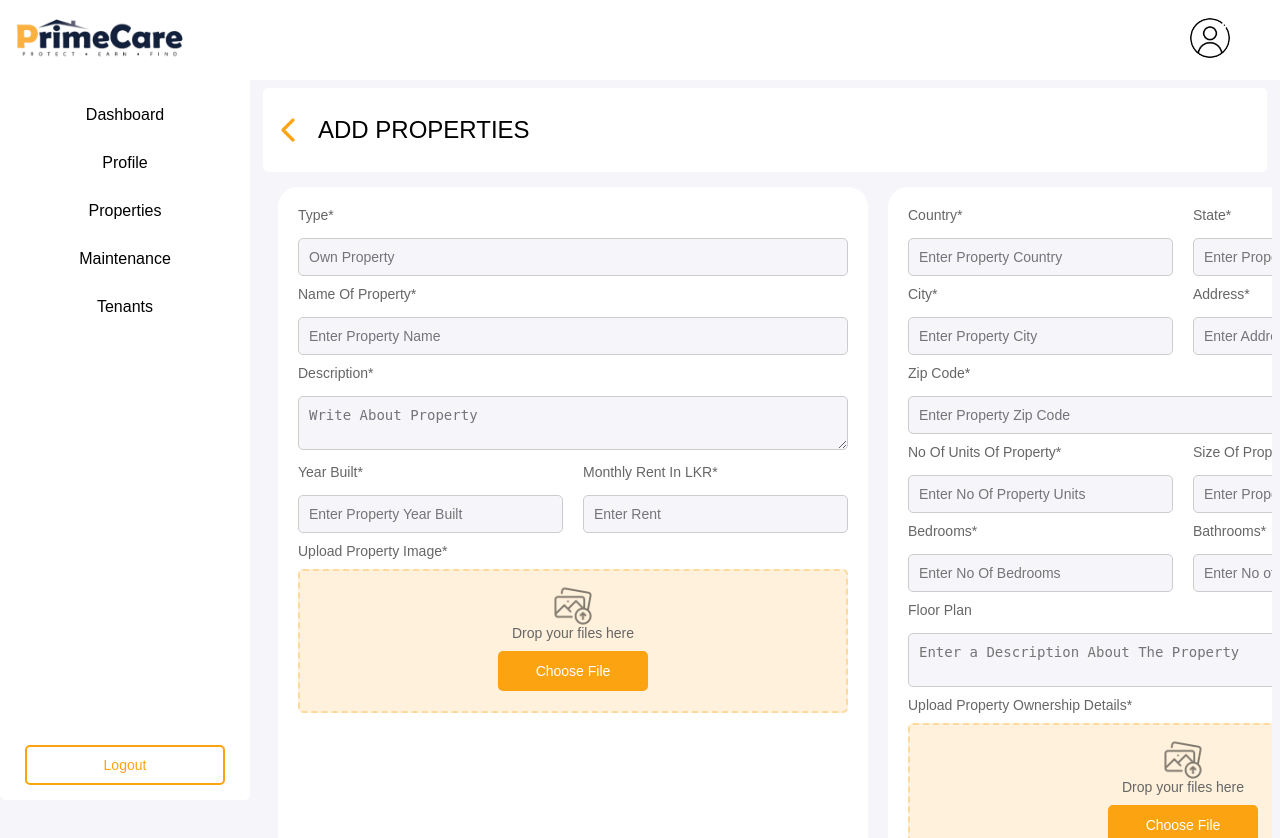
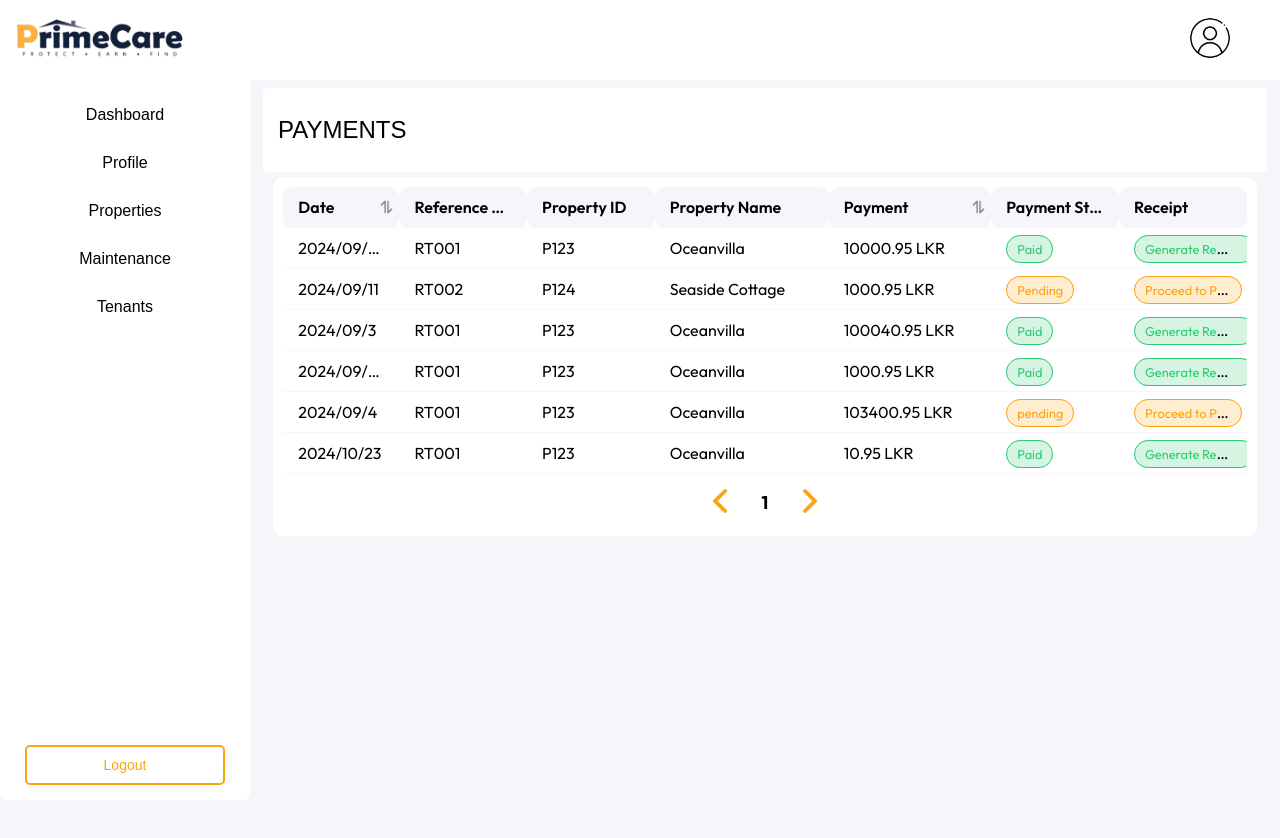
Before and after one commit to janithprabashrk/PrimeCare_php_mvc, a PHP site: page /php_mvc_backend/userhome in a window 1280 px wide. Run offline with PHP 8.4, Linux system fonts and the light colour scheme; some libraries are stand-ins or nearby versions.

Commit message:
Create: [PRI - 43] Payments tab for Customer

```diff
--- /dev/null
+++ b/app/views/customer/payments.view.php
@@ -0,0 +1,295 @@
+<!-- <div class="user_view-menu-bar">
+    <h2>payments</h2>
+</div>
+
+
+<div class="financial-details-container">
+    <table class="listing-table-for-customer-payments">
+        <thead>
+            <tr>
+                <th class="extra-space sortable" id="date-header">
+                    Date
+                    <img src="<?= ROOT ?>/assets/images/sort.png" alt="sort">
+                </th>
+                <th>Reference Number</th>
+                <th>Property ID</th>
+                <th>Property Name</th>
+                <th class="sortable" id="earnings-header">
+                    Payment
+                    <img src="<?= ROOT ?>/assets/images/sort.png" alt="sort">
+                </th>
+                <th>Payment Status</th>
+                <th>Receipt</th>
+            </tr>
+        </thead>
+        <tbody>
+            <tr data-href="">
+                <td>2024/09/2</td>
+                <td>RT001</td>
+                <td>P123</td>
+                <td>Oceanvilla</td>
+                <td>10000.95 LKR</td>
+                <td><span class="border-button-sm green">Paid</span></td>
+                <td><span class="border-button-sm green">Generate Receipt</span></td>
+            </tr>
+            <tr data-href="">
+                <td>2024/09/11</td>
+                <td>RT001</td>
+                <td>P123</td>
+                <td>Oceanvilla</td>
+                <td>1000.95 LKR</td>
+                <td><span class="border-button-sm orange">pending</span></td>
+                <td><span class="border-button-sm orange">Proceed to Pay</span></td>
+            </tr>
+            <tr data-href="">
+                <td>2024/09/3</td>
+                <td>RT001</td>
+                <td>P123</td>
+                <td>Oceanvilla</td>
+                <td>100040.95 LKR</td>
+                <td><span class="border-button-sm green">Paid</span></td>
+                <td><span class="border-button-sm green">Generate Receipt</span></td>
+            </tr>
+            <tr data-href="">
+                <td>2024/09/30</td>
+                <td>RT001</td>
+                <td>P123</td>
+                <td>Oceanvilla</td>
+                <td>1000.95 LKR</td>
+                <td><span class="border-button-sm green">Paid</span></td>
+                <td><span class="border-button-sm green">Generate Receipt</span></td>
+            </tr>
+            <tr data-href="">
+                <td>2024/09/4</td>
+                <td>RT001</td>
+                <td>P123</td>
+                <td>Oceanvilla</td>
+                <td>103400.95 LKR</td>
+                <td><span class="border-button-sm orange">pending</span></td>
+                <td><span class="border-button-sm orange">Proceed to Pay</span></td>
+            </tr>
+            <tr data-href="">
+                <td>2024/10/23</td>
+                <td>RT001</td>
+                <td>P123</td>
+                <td>Oceanvilla</td>
+                <td>10.95 LKR</td>
+                <td><span class="border-button-sm green">Paid</span></td>
+                <td><span class="border-button-sm green">Generate Receipt</span></td>
+            </tr>
+        </tbody>
+    </table>
+
+    <div class="pagination">
+        <button class="prev-page"><img src="<?= ROOT ?>/assets/images/left-arrow.png" alt="Previous"></button>
+        <span class="current-page">1</span>
+        <button class="next-page"><img src="<?= ROOT ?>/assets/images/right-arrow.png" alt="Next"></button>
+    </div>
+</div>
+
+<script>
+    let isDateAscending = true;
+    let isEarningsAscending = true;
+
+    document.getElementById('date-header').addEventListener('click', function() {
+        sortTableByDate(isDateAscending);
+        isDateAscending = !isDateAscending;
+    });
+
+    document.getElementById('earnings-header').addEventListener('click', function() {
+        sortTableByEarnings(isEarningsAscending);
+        isEarningsAscending = !isEarningsAscending;
+    });
+
+    function filterTable() {
+        const statusValue = document.getElementById('status-filter').value.toLowerCase();
+
+        const rows = document.querySelectorAll('.listing-table tbody tr');
+
+        rows.forEach(row => {
+            const status = row.querySelector('td:nth-child(6) span').textContent.toLowerCase();
+
+            let isVisible = true;
+
+            if (statusValue !== 'all' && status !== statusValue) {
+                isVisible = false;
+            }
+
+            row.style.display = isVisible ? '' : 'none';
+        });
+    }
+
+    function sortTableByDate(ascending) {
+        const rows = Array.from(document.querySelectorAll('.listing-table tbody tr'));
+
+        rows.sort((a, b) => {
+            const dateA = new Date(a.querySelector('td:nth-child(1)').textContent);
+            const dateB = new Date(b.querySelector('td:nth-child(1)').textContent);
+            return ascending ? dateA - dateB : dateB - dateA;
+        });
+
+        const tbody = document.querySelector('.listing-table tbody');
+        rows.forEach(row => tbody.appendChild(row));
+    }
+
+    function sortTableByEarnings(ascending) {
+        const rows = Array.from(document.querySelectorAll('.listing-table tbody tr'));
+
+        rows.sort((a, b) => {
+            const earningsA = parseFloat(a.querySelector('td:nth-child(5)').textContent.replace(/[^0-9.-]+/g, ""));
+            const earningsB = parseFloat(b.querySelector('td:nth-child(5)').textContent.replace(/[^0-9.-]+/g, ""));
+            return ascending ? earningsA - earningsB : earningsB - earningsA;
+        });
+
+        const tbody = document.querySelector('.listing-table tbody');
+        rows.forEach(row => tbody.appendChild(row));
+    }
+
+    document.querySelectorAll('.listing-table tbody tr').forEach(row => {
+        row.addEventListener('click', function() {
+            window.location.href = this.dataset.href;
+        });
+    });
+</script> -->
+
+
+<div class="user_view-menu-bar">
+    <h2>Payments</h2>
+</div>
+
+<div class="financial-details-container">
+    <table class="listing-table-for-customer-payments">
+        <thead>
+            <tr>
+                <th class="extra-space sortable" id="date-header">
+                    Date
+                    <img src="<?= ROOT ?>/assets/images/sort.png" alt="sort">
+                </th>
+                <th>Reference Number</th>
+                <th>Property ID</th>
+                <th>Property Name</th>
+                <th class="sortable" id="earnings-header">
+                    Payment
+                    <img src="<?= ROOT ?>/assets/images/sort.png" alt="sort">
+                </th>
+                <th>Payment Status</th>
+                <th>Receipt</th>
+            </tr>
+        </thead>
+        <tbody>
+            <tr data-href="">
+                <td>2024/09/02</td>
+                <td>RT001</td>
+                <td>P123</td>
+                <td>Oceanvilla</td>
+                <td>10000.95 LKR</td>
+                <td><span class="border-button-sm green">Paid</span></td>
+                <td><a href="/generate-receipt/RT001" class="border-button-sm green">Generate Receipt</a></td>
+            </tr>
+            <tr data-href="">
+                <td>2024/09/11</td>
+                <td>RT002</td>
+                <td>P124</td>
+                <td>Seaside Cottage</td>
+                <td>1000.95 LKR</td>
+                <td><span class="border-button-sm orange">Pending</span></td>
+                <td><a href="/proceed-to-pay/RT002" class="border-button-sm orange">Proceed to Pay</a></td>
+            </tr>
+            <tr data-href="">
+                <td>2024/09/3</td>
+                <td>RT001</td>
+                <td>P123</td>
+                <td>Oceanvilla</td>
+                <td>100040.95 LKR</td>
+                <td><span class="border-button-sm green">Paid</span></td>
+                <td><a href="/generate-receipt/RT001" class="border-button-sm green">Generate Receipt</a></td>
+            </tr>
+            <tr data-href="">
+                <td>2024/09/30</td>
+                <td>RT001</td>
+                <td>P123</td>
+                <td>Oceanvilla</td>
+                <td>1000.95 LKR</td>
+                <td><span class="border-button-sm green">Paid</span></td>
+                <td><a href="/generate-receipt/RT001" class="border-button-sm green">Generate Receipt</a></td>
+            </tr>
+            <tr data-href="">
+                <td>2024/09/4</td>
+                <td>RT001</td>
+                <td>P123</td>
+                <td>Oceanvilla</td>
+                <td>103400.95 LKR</td>
+                <td><span class="border-button-sm orange">pending</span></td>
+                <td><a href="/proceed-to-pay/RT002" class="border-button-sm orange">Proceed to Pay</a></td>
+            </tr>
+            <tr data-href="">
+                <td>2024/10/23</td>
+                <td>RT001</td>
+                <td>P123</td>
+                <td>Oceanvilla</td>
+                <td>10.95 LKR</td>
+                <td><span class="border-button-sm green">Paid</span></td>
+                <td><a href="/generate-receipt/RT001" class="border-button-sm green">Generate Receipt</a></td>
+            </tr>
+            <!-- Additional rows here -->
+        </tbody>
+    </table>
+
+    <!-- Pagination -->
+    <div class="pagination">
+        <button class="prev-page"><img src="<?= ROOT ?>/assets/images/left-arrow.png" alt="Previous"></button>
+        <span class="current-page">1</span>
+        <button class="next-page"><img src="<?= ROOT ?>/assets/images/right-arrow.png" alt="Next"></button>
+    </div>
+</div>
+
+<script>
+    let isDateAscending = true;
+    let isEarningsAscending = true;
+
+    document.getElementById('date-header').addEventListener('click', function() {
+        sortTableByDate(isDateAscending);
+        isDateAscending = !isDateAscending; // Toggle sorting order
+    });
+
+    document.getElementById('earnings-header').addEventListener('click', function() {
+        sortTableByEarnings(isEarningsAscending);
+        isEarningsAscending = !isEarningsAscending; // Toggle sorting order
+    });
+
+    function sortTableByDate(ascending) {
+        const rows = Array.from(document.querySelectorAll('.listing-table-for-customer-payments tbody tr'));
+
+        rows.sort((a, b) => {
+            const dateA = new Date(a.querySelector('td:nth-child(1)').textContent);
+            const dateB = new Date(b.querySelector('td:nth-child(1)').textContent);
+            return ascending ? dateA - dateB : dateB - dateA;
+        });
+
+        const tbody = document.querySelector('.listing-table-for-customer-payments tbody');
+        rows.forEach(row => tbody.appendChild(row)); // Re-append sorted rows
+    }
+
+    function sortTableByEarnings(ascending) {
+        const rows = Array.from(document.querySelectorAll('.listing-table-for-customer-payments tbody tr'));
+
+        rows.sort((a, b) => {
+            const earningsA = parseFloat(a.querySelector('td:nth-child(5)').textContent.replace(/[^0-9.-]+/g, ""));
+            const earningsB = parseFloat(b.querySelector('td:nth-child(5)').textContent.replace(/[^0-9.-]+/g, ""));
+            return ascending ? earningsA - earningsB : earningsB - earningsA;
+        });
+
+        const tbody = document.querySelector('.listing-table-for-customer-payments tbody');
+        rows.forEach(row => tbody.appendChild(row)); // Re-append sorted rows
+    }
+
+    document.querySelectorAll('.listing-table-for-customer-payments tbody tr').forEach(row => {
+        row.addEventListener('mouseover', function() {
+            this.style.backgroundColor = "#f0f0f0"; // Light gray background on hover
+        });
+
+        row.addEventListener('mouseout', function() {
+            this.style.backgroundColor = ""; // Reset background color when not hovering
+        });
+    });
+</script>
--- a/app/views/serviceProvider/repairsRequests.view.php
+++ b/app/views/serviceProvider/repairsRequests.view.php
@@ -1,6 +1,7 @@
 <div class="user_view-menu-bar">
     <h2>repair requests</h2>
 </div>
+
 
 <div class="financial-details-container">
     <div class="filter-container">
--- a/app/views/userhome.view.php
+++ b/app/views/userhome.view.php
@@ -13,6 +13,7 @@
     <link rel="stylesheet" href="<?= ROOT ?>/assets/css/components.css">
     <link rel="stylesheet" href="<?= ROOT ?>/assets/css/forms.css">
     <link rel="stylesheet" href="<?= ROOT ?>/assets/css/serviceProvider.css">
+    <link rel="stylesheet" href="<?= ROOT ?>/assets/css/customer.css">
     <link rel="icon" href="<?= ROOT ?>/assets/images/p.png" type="image">
     <link rel="preconnect" href="https://fonts.googleapis.com">
     <link rel="preconnect" href="https://fonts.gstatic.com" crossorigin>
@@ -35,7 +36,7 @@
                 <button class="secondary-btn">Logout</button>
             </div>
             <div class="user_view-content_section">
-                <?php require_once 'owner/addProperty.view.php'; ?>
+                <?php require_once 'customer/payments.view.php'; ?>
             </div>
         </div>
     </div>
```
Also changed, not shown: public/assets/css/customer.css (added).
